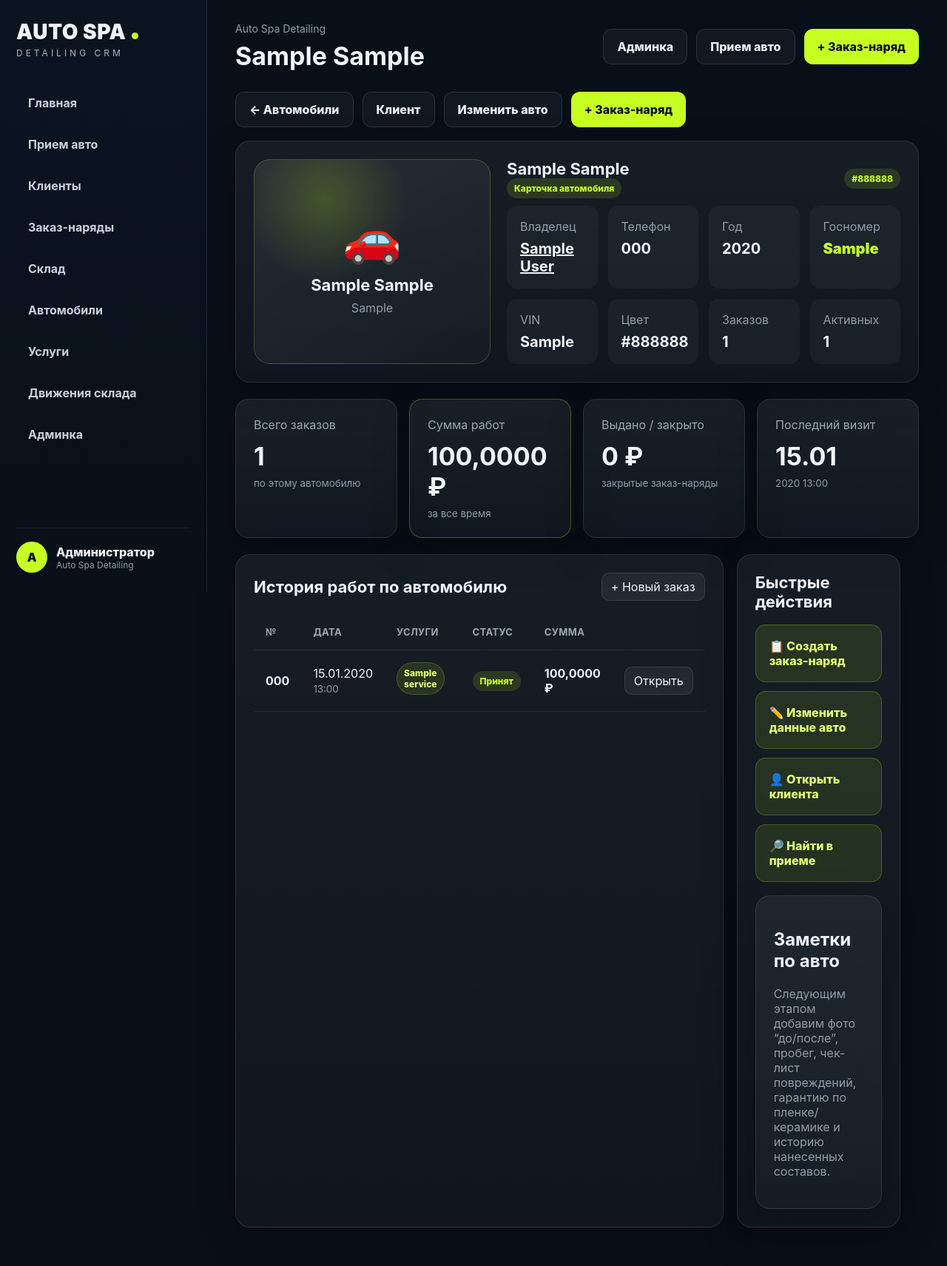
After one commit to vosseners-hue/autospa-crm, a Django app: page /cars/1/ in a window 1280 px wide. The commit adds this page. Shown: the whole page at 74% size. Run offline with Django 5.2, Linux system fonts and the light colour scheme; a user stored in the database is signed in; tables that the repository leaves empty hold one stand-in row (values such as "Sample post").

Commit message:
Add car detail page

```diff
--- a/app/crm/urls.py
+++ b/app/crm/urls.py
@@ -14,6 +14,7 @@ urlpatterns = [
 
     path('cars/', views.cars, name='cars'),
     path('cars/add/', views.car_create, name='car_create'),
+    path('cars/<int:pk>/', views.car_detail, name='car_detail'),
     path('cars/<int:pk>/edit/', views.car_update, name='car_update'),
     path('cars/<int:pk>/delete/', views.car_delete, name='car_delete'),
 
--- a/app/crm/views.py
+++ b/app/crm/views.py
@@ -128,6 +128,26 @@ def customer_delete(request, pk):
 @login_required
 def cars(request):
     return render(request, 'crm/cars.html', {'cars': Car.objects.select_related('customer').order_by('brand', 'model')})
+
+
+@login_required
+def car_detail(request, pk):
+    car = get_object_or_404(Car.objects.select_related('customer'), pk=pk)
+    orders_qs = WorkOrder.objects.filter(car=car).select_related('customer').prefetch_related('items__service').order_by('-date_in')
+    total_sum = sum([o.total for o in orders_qs])
+    done_sum = sum([o.total for o in orders_qs if o.status == 'done'])
+    active_orders = orders_qs.exclude(status__in=['done', 'cancel']).count()
+    last_order = orders_qs.first()
+    return render(request, 'crm/car_detail.html', {
+        'car': car,
+        'customer': car.customer,
+        'orders': orders_qs,
+        'orders_count': orders_qs.count(),
+        'total_sum': total_sum,
+        'done_sum': done_sum,
+        'active_orders': active_orders,
+        'last_order': last_order,
+    })
 
 @login_required
 def car_create(request):
--- a/app/templates/crm/base.html
+++ b/app/templates/crm/base.html
@@ -13,6 +13,8 @@
 
 
 .search-hero{background:radial-gradient(circle at top right,rgba(199,255,35,.18),transparent 42%),linear-gradient(180deg,rgba(255,255,255,.07),rgba(255,255,255,.035));border:1px solid rgba(255,255,255,.09);border-radius:24px;padding:26px;margin-bottom:22px}.search-row{display:grid;grid-template-columns:1fr auto;gap:12px}.search-input{font-size:20px!important;padding:18px!important}.cards-grid{display:grid;grid-template-columns:repeat(3,minmax(0,1fr));gap:16px}.item-card{background:rgba(255,255,255,.045);border:1px solid rgba(255,255,255,.08);border-radius:18px;padding:18px}.item-card h3{margin:0 0 10px 0}.meta-list{display:flex;flex-direction:column;gap:7px;color:#b7c4d0;font-size:14px}.card-actions{display:flex;gap:8px;flex-wrap:wrap;margin-top:15px}.service-chip{display:inline-flex;padding:9px 12px;border-radius:999px;background:rgba(199,255,35,.11);border:1px solid rgba(199,255,35,.2);color:#dfff75;font-weight:800;margin:0 8px 8px 0}.muted{color:#8f9daa}.section-title{display:flex;align-items:center;justify-content:space-between;margin:22px 0 14px}.section-title h2{margin:0;font-size:22px}@media(max-width:1100px){.cards-grid{grid-template-columns:1fr 1fr}}@media(max-width:760px){.cards-grid,.search-row{grid-template-columns:1fr}}
+
+.car-hero{display:grid;grid-template-columns:320px 1fr;gap:22px;align-items:stretch}.car-photo-card{min-height:260px}.car-photo-placeholder{height:100%;min-height:260px;border-radius:22px;background:radial-gradient(circle at 30% 20%,rgba(199,255,35,.20),transparent 35%),linear-gradient(145deg,rgba(255,255,255,.08),rgba(255,255,255,.025));border:1px solid rgba(199,255,35,.20);display:flex;flex-direction:column;align-items:center;justify-content:center;text-align:center;padding:24px}.car-photo-placeholder .car-icon{font-size:64px;margin-bottom:12px}.car-photo-placeholder strong{font-size:22px}.car-photo-placeholder span{color:#8f9daa;margin-top:8px}.car-main-info{min-width:0}.vertical-actions{grid-template-columns:1fr!important}.vertical-actions a{display:block}.service-chip{font-size:12px;padding:6px 9px;margin:0 6px 6px 0}.muted{color:#8f9daa}@media(max-width:950px){.car-hero{grid-template-columns:1fr}}
 </style>
 </head>
 <body>
--- /dev/null
+++ b/app/templates/crm/car_detail.html
@@ -0,0 +1,93 @@
+{% extends "crm/base.html" %}
+{% block title %}{{ car.brand }} {{ car.model }}{% endblock %}
+{% block content %}
+<div class="top-actions" style="margin-bottom:18px">
+  <a class="btn ghost" href="/cars/">← Автомобили</a>
+  <a class="btn ghost" href="/customers/{{ customer.id }}/">Клиент</a>
+  <a class="btn ghost" href="/cars/{{ car.id }}/edit/">Изменить авто</a>
+  <a class="btn primary" href="/orders/add/?car={{ car.id }}">+ Заказ-наряд</a>
+</div>
+
+<div class="car-hero panel">
+  <div class="car-photo-card">
+    <div class="car-photo-placeholder">
+      <div class="car-icon">🚗</div>
+      <strong>{{ car.brand }} {{ car.model }}</strong>
+      <span>{{ car.plate|default:"без госномера" }}</span>
+    </div>
+  </div>
+  <div class="car-main-info">
+    <div class="panel-head" style="margin-bottom:10px">
+      <div>
+        <h2>{{ car.brand }} {{ car.model }}</h2>
+        <span class="badge">Карточка автомобиля</span>
+      </div>
+      <span class="badge">{{ car.color|default:"цвет не указан" }}</span>
+    </div>
+    <div class="detail-grid big">
+      <div><span>Владелец</span><strong><a href="/customers/{{ customer.id }}/">{{ customer.name }}</a></strong></div>
+      <div><span>Телефон</span><strong>{{ customer.phone|default:"—" }}</strong></div>
+      <div><span>Год</span><strong>{{ car.year|default:"—" }}</strong></div>
+      <div><span>Госномер</span><strong class="green">{{ car.plate|default:"—" }}</strong></div>
+      <div><span>VIN</span><strong>{{ car.vin|default:"—" }}</strong></div>
+      <div><span>Цвет</span><strong>{{ car.color|default:"—" }}</strong></div>
+      <div><span>Заказов</span><strong>{{ orders_count }}</strong></div>
+      <div><span>Активных</span><strong>{{ active_orders }}</strong></div>
+    </div>
+  </div>
+</div>
+
+<section class="stats-grid">
+  <div class="stat-card"><span>Всего заказов</span><strong>{{ orders_count }}</strong><small>по этому автомобилю</small></div>
+  <div class="stat-card accent"><span>Сумма работ</span><strong>{{ total_sum }} ₽</strong><small>за все время</small></div>
+  <div class="stat-card"><span>Выдано / закрыто</span><strong>{{ done_sum }} ₽</strong><small>закрытые заказ-наряды</small></div>
+  <div class="stat-card"><span>Последний визит</span><strong>{% if last_order %}{{ last_order.date_in|date:"d.m" }}{% else %}—{% endif %}</strong><small>{% if last_order %}{{ last_order.date_in|date:"Y H:i" }}{% else %}истории пока нет{% endif %}</small></div>
+</section>
+
+<div class="grid-2">
+  <div class="panel">
+    <div class="panel-head">
+      <h2>История работ по автомобилю</h2>
+      <a class="mini-btn" href="/orders/add/?car={{ car.id }}">+ Новый заказ</a>
+    </div>
+    <div class="table-wrap"><table>
+      <thead><tr><th>№</th><th>Дата</th><th>Услуги</th><th>Статус</th><th>Сумма</th><th></th></tr></thead>
+      <tbody>
+      {% for order in orders %}
+        <tr>
+          <td><strong>{{ order.number }}</strong></td>
+          <td>{{ order.date_in|date:"d.m.Y" }}<br><small>{{ order.date_in|date:"H:i" }}</small></td>
+          <td>
+            {% for item in order.items.all %}
+              <span class="service-chip">{{ item.service.name }}</span>
+            {% empty %}
+              <span class="muted">Услуги не добавлены</span>
+            {% endfor %}
+          </td>
+          <td><span class="badge">{{ order.get_status_display }}</span></td>
+          <td><strong>{{ order.total }} ₽</strong></td>
+          <td><a class="mini-btn" href="/orders/{{ order.id }}/">Открыть</a></td>
+        </tr>
+      {% empty %}
+        <tr><td colspan="6" class="empty">По этому автомобилю еще нет заказ-нарядов</td></tr>
+      {% endfor %}
+      </tbody>
+    </table></div>
+  </div>
+
+  <div class="panel">
+    <div class="panel-head"><h2>Быстрые действия</h2></div>
+    <div class="quick-actions vertical-actions">
+      <a href="/orders/add/?car={{ car.id }}">📋 Создать заказ-наряд</a>
+      <a href="/cars/{{ car.id }}/edit/">✏️ Изменить данные авто</a>
+      <a href="/customers/{{ customer.id }}/">👤 Открыть клиента</a>
+      <a href="/reception/?q={{ car.plate|default:car.vin }}">🔎 Найти в приеме</a>
+    </div>
+
+    <div class="panel" style="margin-top:18px;margin-bottom:0">
+      <h2>Заметки по авто</h2>
+      <p class="muted">Следующим этапом добавим фото “до/после”, пробег, чек-лист повреждений, гарантию по пленке/керамике и историю нанесенных составов.</p>
+    </div>
+  </div>
+</div>
+{% endblock %}
--- a/app/templates/crm/cars.html
+++ b/app/templates/crm/cars.html
@@ -16,13 +16,13 @@
       <tbody>
         {% for car in cars %}
         <tr>
-          <td><strong>{{ car.brand }} {{ car.model }}</strong></td>
+          <td><strong><a href="/cars/{{ car.id }}/">{{ car.brand }} {{ car.model }}</a></strong></td>
           <td>{{ car.year|default:"—" }}</td>
           <td class="green">{{ car.plate|default:"—" }}</td>
           <td><small>{{ car.vin|default:"—" }}</small></td>
           <td>{{ car.color|default:"—" }}</td>
           <td>{{ car.customer.name }}</td>
-          <td><a class="mini-btn" href="/cars/{{ car.id }}/edit/">Изменить</a></td>
+          <td class="actions-cell"><a class="mini-btn" href="/cars/{{ car.id }}/">Карточка</a><a class="mini-btn" href="/cars/{{ car.id }}/edit/">Изменить</a></td>
         </tr>
         {% empty %}
         <tr><td colspan="7" class="empty">Автомобилей пока нет</td></tr>
--- a/app/templates/crm/customer_detail.html
+++ b/app/templates/crm/customer_detail.html
@@ -38,12 +38,12 @@
       <tbody>
       {% for car in cars %}
         <tr>
-          <td><strong>{{ car.brand }} {{ car.model }}</strong></td>
+          <td><strong><a href="/cars/{{ car.id }}/">{{ car.brand }} {{ car.model }}</a></strong></td>
           <td>{{ car.year|default:"—" }}</td>
           <td>{{ car.plate|default:"—" }}</td>
           <td>{{ car.vin|default:"—" }}</td>
           <td>{{ car.color|default:"—" }}</td>
-          <td class="actions-cell"><a class="mini-btn" href="/orders/add/?car={{ car.id }}">Заказ</a><a class="mini-btn" href="/cars/{{ car.id }}/edit/">Изменить</a></td>
+          <td class="actions-cell"><a class="mini-btn" href="/cars/{{ car.id }}/">Карточка</a><a class="mini-btn" href="/orders/add/?car={{ car.id }}">Заказ</a><a class="mini-btn" href="/cars/{{ car.id }}/edit/">Изменить</a></td>
         </tr>
       {% empty %}
         <tr><td colspan="6" class="empty">Автомобили еще не добавлены</td></tr>
```
Also changed, not shown: README_AUTOSPA_UI_V14.txt (added).
